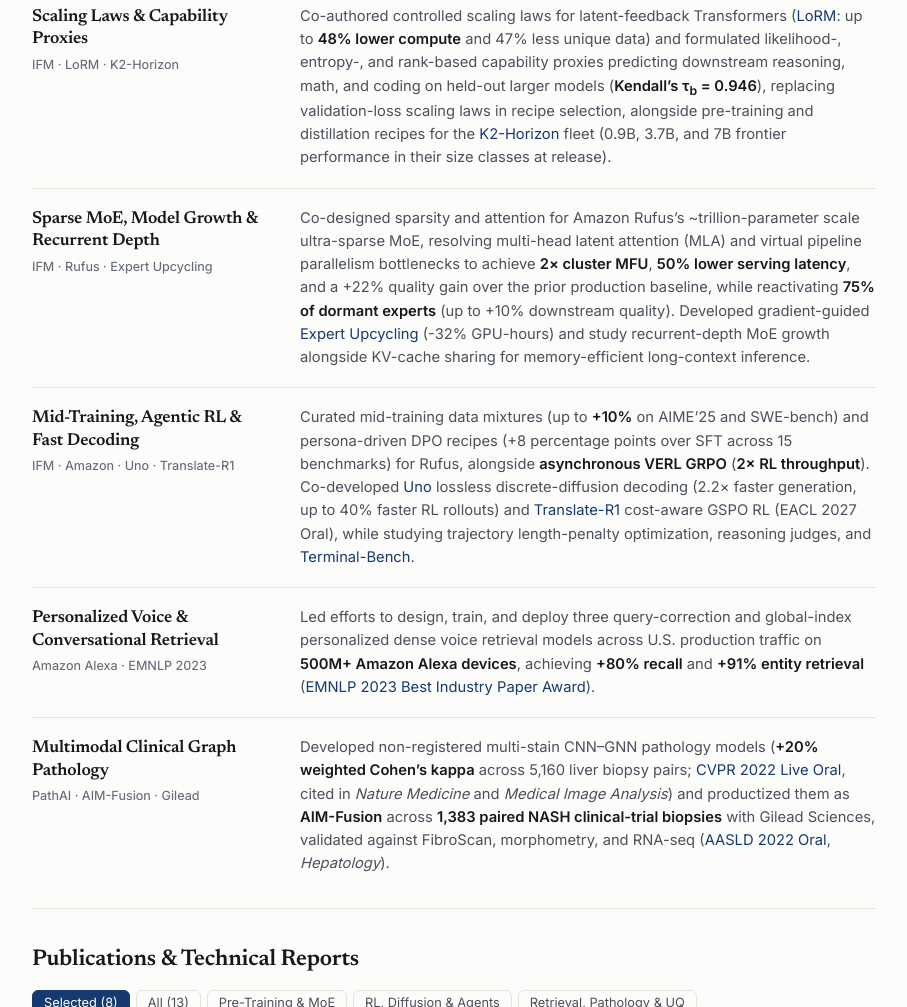
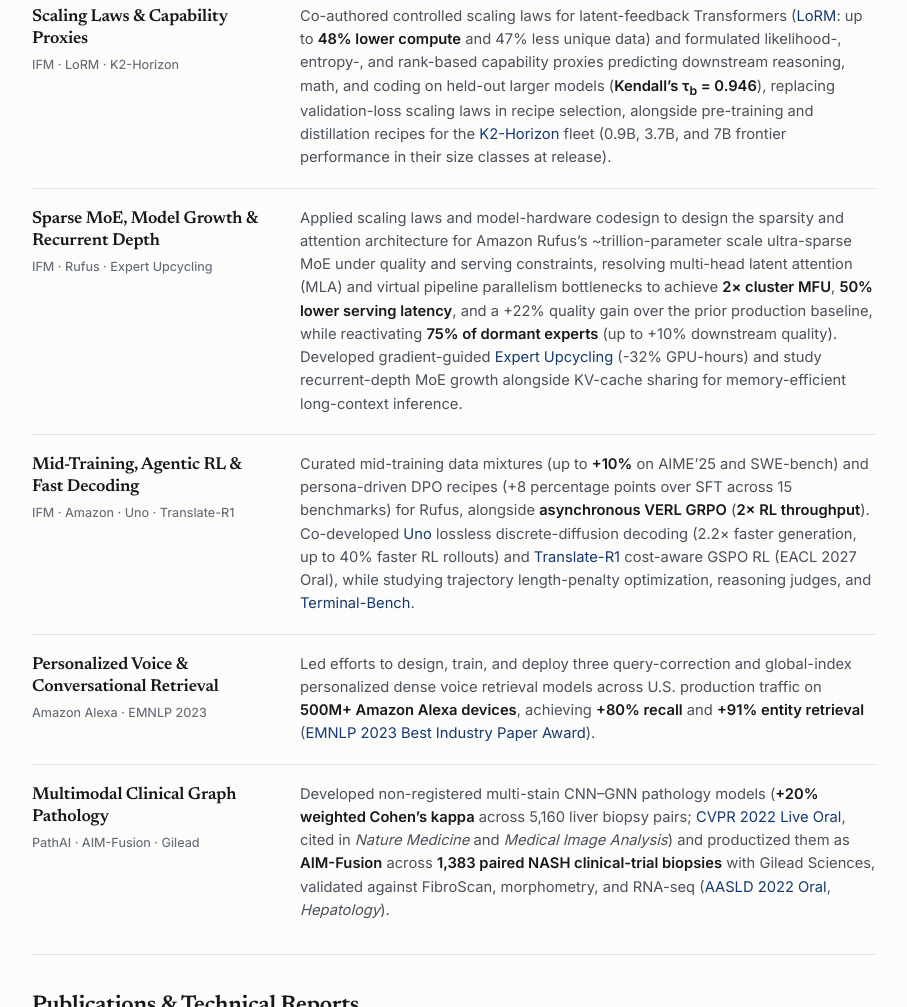
Before and after one commit to chaitanya-dwivedi/chaitanya-dwivedi.github.io, a plain HTML site: page index.html in a window 1280 px wide. Shown: the part 1286-2293 px from the top of the page, without its empty margins (186-1093 px from the left). Drawn offline with Linux system fonts and the light colour scheme.

Commit message:
Refine Sparse MoE theme to highlight scaling laws and model-hardware codesign

```diff
--- a/index.html
+++ b/index.html
@@ -194,7 +194,7 @@
             <div class="theme-meta">IFM &middot; Rufus &middot; Expert Upcycling</div>
           </div>
           <p class="theme-body">
-            Co-designed sparsity and attention for Amazon Rufus&rsquo;s ~trillion-parameter scale ultra-sparse MoE, resolving multi-head latent attention (MLA) and virtual pipeline parallelism bottlenecks to achieve <strong>2&times; cluster MFU</strong>, <strong>50% lower serving latency</strong>, and a +22% quality gain over the prior production baseline, while reactivating <strong>75% of dormant experts</strong> (up to +10% downstream quality). Developed gradient-guided <a href="https://arxiv.org/abs/2604.19835" target="_blank" rel="noopener">Expert Upcycling</a> (-32% GPU-hours) and study recurrent-depth MoE growth alongside KV-cache sharing for memory-efficient long-context inference.
+            Applied scaling laws and model-hardware codesign to design the sparsity and attention architecture for Amazon Rufus&rsquo;s ~trillion-parameter scale ultra-sparse MoE under quality and serving constraints, resolving multi-head latent attention (MLA) and virtual pipeline parallelism bottlenecks to achieve <strong>2&times; cluster MFU</strong>, <strong>50% lower serving latency</strong>, and a +22% quality gain over the prior production baseline, while reactivating <strong>75% of dormant experts</strong> (up to +10% downstream quality). Developed gradient-guided <a href="https://arxiv.org/abs/2604.19835" target="_blank" rel="noopener">Expert Upcycling</a> (-32% GPU-hours) and study recurrent-depth MoE growth alongside KV-cache sharing for memory-efficient long-context inference.
           </p>
         </article>
 
```
